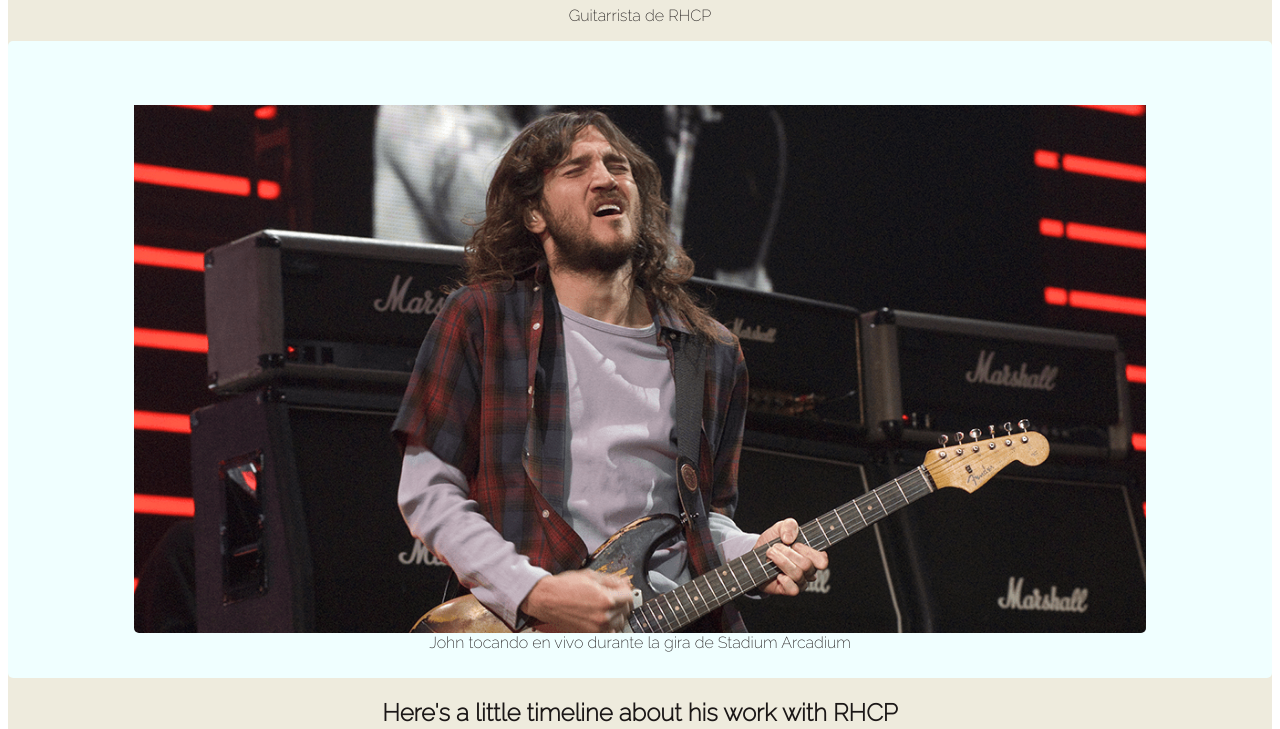
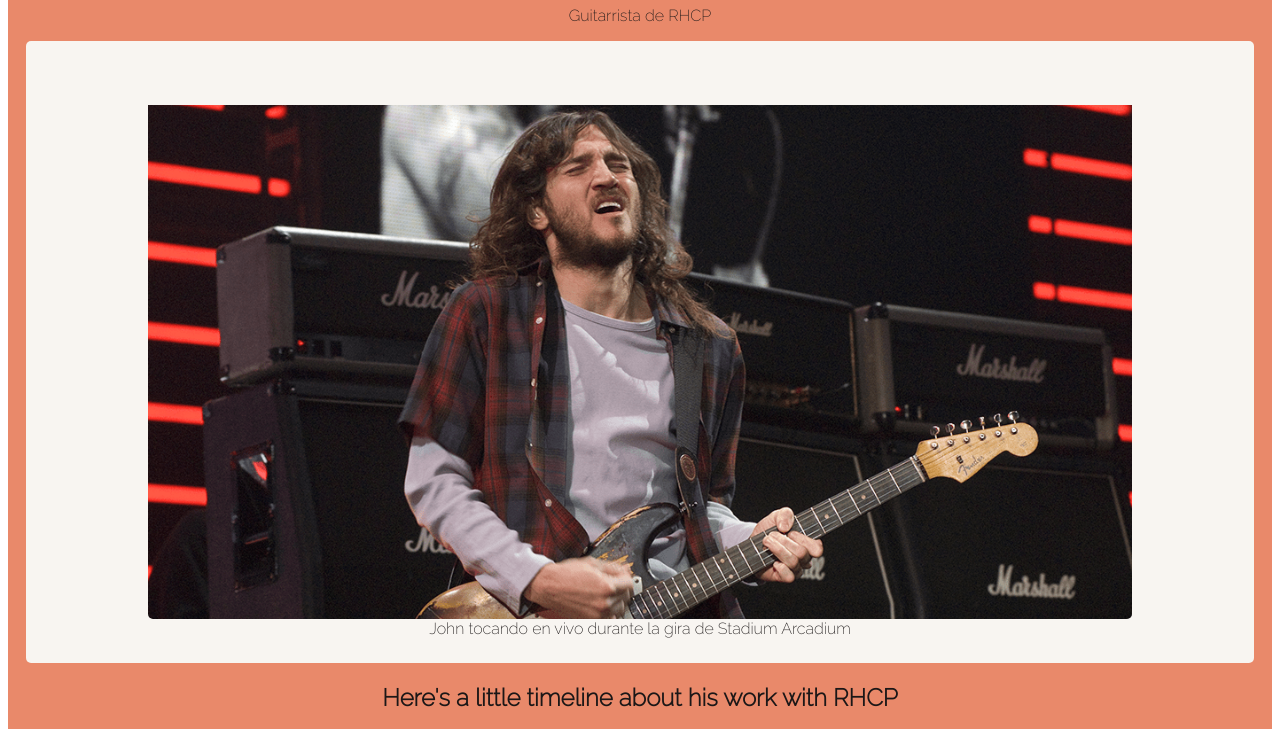
Before and after one commit to rodrigo-valdez/freecodecamp-respweb-1Tribute, a plain HTML site: page index.html in a window 1280 px wide. Shown: the part 74-803 px from the top of the page. Drawn offline with Linux system fonts and the light colour scheme.

Commit message:
Margen al img-div, cambio de color

```diff
--- a/style_tribute.css
+++ b/style_tribute.css
@@ -4,14 +4,16 @@ body {
 }
 
 #main {
-    background-color: #eeebdd;
+    background-color: #e9896a;
     border-radius: 5px;
     text-align: center;
 }
 
 #img-div {
-    background-color: azure;
+    background-color: #f8f5f1;
     border-radius: 5px;
+    max-width: 96vw;
+    margin:auto;
 
 }
 
```
